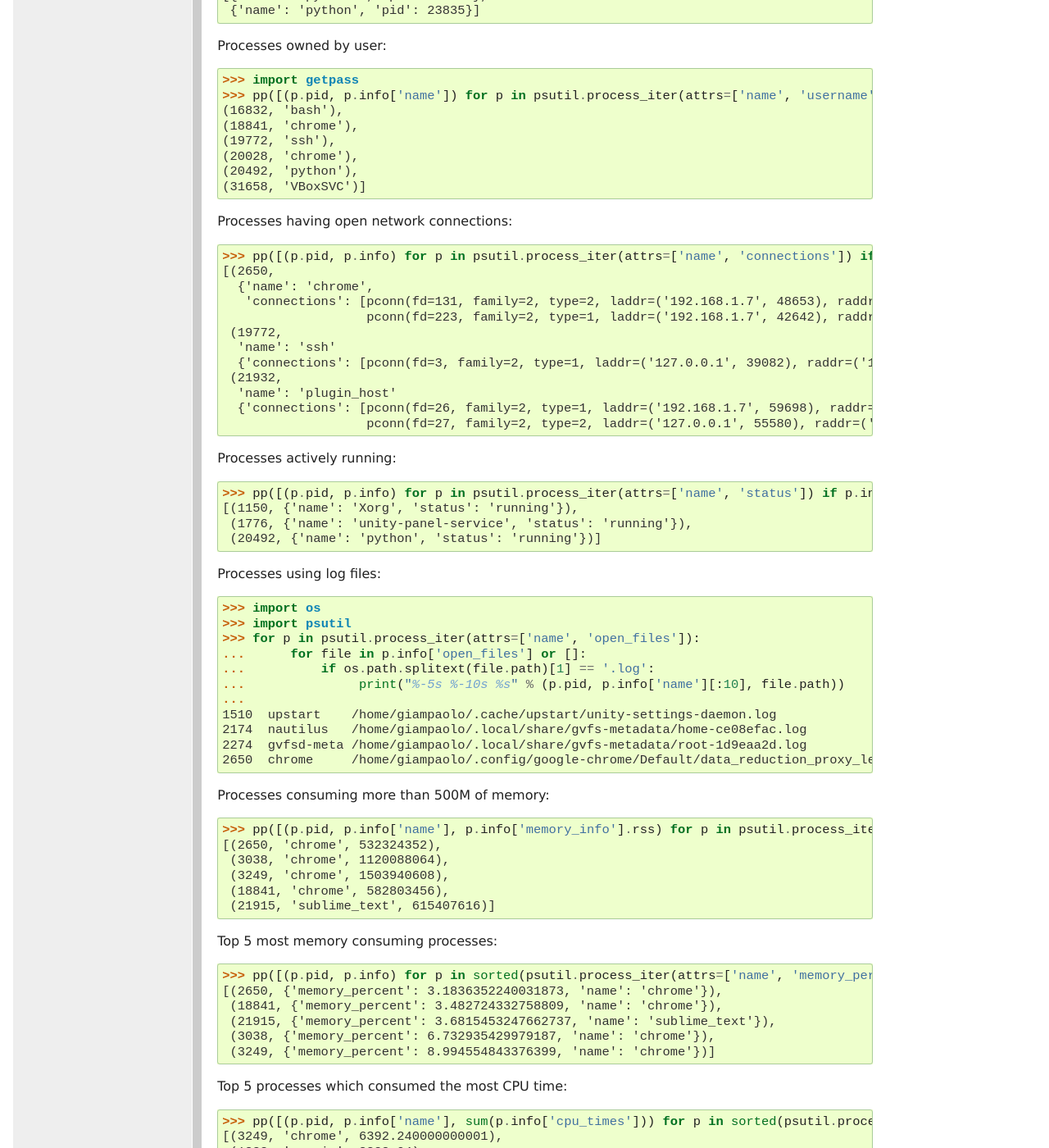
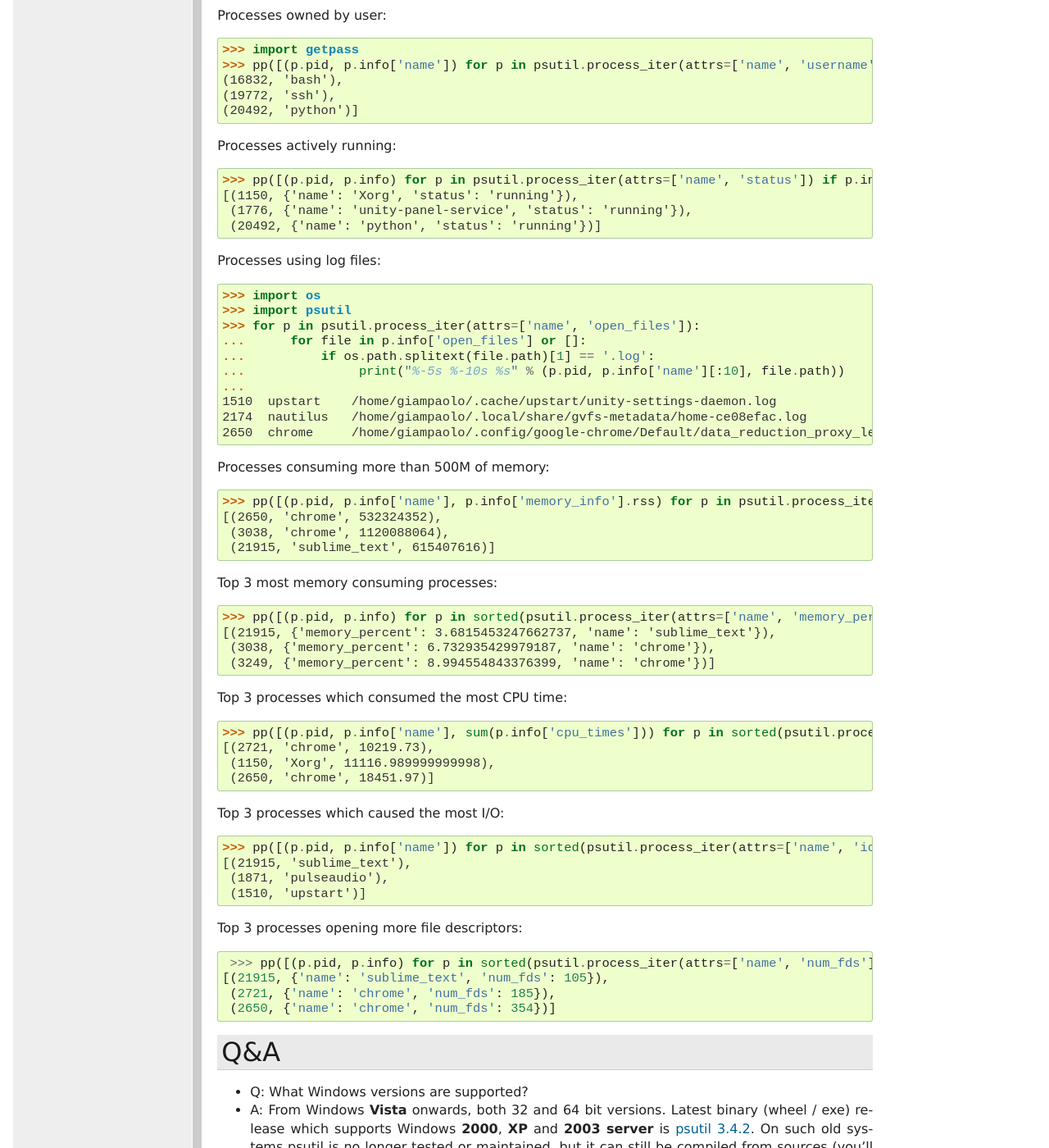
Before and after one commit to giampaolo/psutil, a Sphinx documentation site: the page built from docs/index.rst, in a window 1280 px wide and 1400 px high, scrolled down 37802 px. Shown: the whole window at 82% size. Built offline with Sphinx 7.4.7, drawn with Linux system fonts in a browser that asks for light colours; formulas are drawn with MathJax 3; some of the changed text lies outside the part shown.

Commit message:
update doc

```diff
--- a/docs/index.rst
+++ b/docs/index.rst
@@ -2359,26 +2357,8 @@ Processes owned by user::
   >>> import getpass
   >>> pp([(p.pid, p.info['name']) for p in psutil.process_iter(attrs=['name', 'username']) if p.info['username'] == getpass.getuser()])
   (16832, 'bash'),
-  (18841, 'chrome'),
   (19772, 'ssh'),
-  (20028, 'chrome'),
-  (20492, 'python'),
-  (31658, 'VBoxSVC')]
-
-Processes having open network connections::
-
-  >>> pp([(p.pid, p.info) for p in psutil.process_iter(attrs=['name', 'connections']) if p.info['connections']])
-  [(2650,
-    {'name': 'chrome',
-     'connections': [pconn(fd=131, family=2, type=2, laddr=('192.168.1.7', 48653), raddr=('151.5.1.14', 443), status='NONE'),
-                     pconn(fd=223, family=2, type=1, laddr=('192.168.1.7', 42642), raddr=('192.168.1.2', 8008), status='ESTABLISHED')]}),
-   (19772,
-    'name': 'ssh'
-    {'connections': [pconn(fd=3, family=2, type=1, laddr=('127.0.0.1', 39082), raddr=('127.0.0.1', 2222), status='ESTABLISHED')],}),
-   (21932,
-    'name': 'plugin_host'
-    {'connections': [pconn(fd=26, family=2, type=1, laddr=('192.168.1.7', 59698), raddr=('209.20.75.76', 80), status='CLOSE_WAIT'),
-                     pconn(fd=27, family=2, type=2, laddr=('127.0.0.1', 55580), raddr=('127.0.1.1', 53), status='NONE')]})]
+  (20492, 'python')]
 
 Processes actively running::
 
@@ -2398,7 +2378,6 @@ Processes using log files::
   ...
   1510  upstart    /home/giampaolo/.cache/upstart/unity-settings-daemon.log
   2174  nautilus   /home/giampaolo/.local/share/gvfs-metadata/home-ce08efac.log
-  2274  gvfsd-meta /home/giampaolo/.local/share/gvfs-metadata/root-1d9eaa2d.log
   2650  chrome     /home/giampaolo/.config/google-chrome/Default/data_reduction_proxy_leveldb/000003.log
 
 Processes consuming more than 500M of memory::
@@ -2406,43 +2385,33 @@ Processes consuming more than 500M of memory::
   >>> pp([(p.pid, p.info['name'], p.info['memory_info'].rss) for p in psutil.process_iter(attrs=['name', 'memory_info']) if p.info['memory_info'].rss > 500 * 1024 * 1024])
   [(2650, 'chrome', 532324352),
    (3038, 'chrome', 1120088064),
-   (3249, 'chrome', 1503940608),
-   (18841, 'chrome', 582803456),
    (21915, 'sublime_text', 615407616)]
 
-Top 5 most memory consuming processes::
-
-  >>> pp([(p.pid, p.info) for p in sorted(psutil.process_iter(attrs=['name', 'memory_percent']), key=lambda p: p.info['memory_percent'])][-5:])
-  [(2650, {'memory_percent': 3.1836352240031873, 'name': 'chrome'}),
-   (18841, {'memory_percent': 3.482724332758809, 'name': 'chrome'}),
-   (21915, {'memory_percent': 3.6815453247662737, 'name': 'sublime_text'}),
+Top 3 most memory consuming processes::
+
+  >>> pp([(p.pid, p.info) for p in sorted(psutil.process_iter(attrs=['name', 'memory_percent']), key=lambda p: p.info['memory_percent'])][-3:])
+  [(21915, {'memory_percent': 3.6815453247662737, 'name': 'sublime_text'}),
    (3038, {'memory_percent': 6.732935429979187, 'name': 'chrome'}),
    (3249, {'memory_percent': 8.994554843376399, 'name': 'chrome'})]
 
-Top 5 processes which consumed the most CPU time::
-
-  >>> pp([(p.pid, p.info['name'], sum(p.info['cpu_times'])) for p in sorted(psutil.process_iter(attrs=['name', 'cpu_times']), key=lambda p: sum(p.info['cpu_times'][:2]))][-5:])
-  [(3249, 'chrome', 6392.240000000001),
-   (1888, 'compiz', 8833.04),
-   (2721, 'chrome', 10219.73),
+Top 3 processes which consumed the most CPU time::
+
+  >>> pp([(p.pid, p.info['name'], sum(p.info['cpu_times'])) for p in sorted(psutil.process_iter(attrs=['name', 'cpu_times']), key=lambda p: sum(p.info['cpu_times'][:2]))][-3:])
+  [(2721, 'chrome', 10219.73),
    (1150, 'Xorg', 11116.989999999998),
    (2650, 'chrome', 18451.97)]
 
-Top 5 processes which caused the most I/O::
-
-  >>> pp([(p.pid, p.info['name']) for p in sorted(psutil.process_iter(attrs=['name', 'io_counters']), key=lambda p: p.info['io_counters'] and p.info['io_counters'][:2])][-5:])
+Top 3 processes which caused the most I/O::
+
+  >>> pp([(p.pid, p.info['name']) for p in sorted(psutil.process_iter(attrs=['name', 'io_counters']), key=lambda p: p.info['io_counters'] and p.info['io_counters'][:2])][-3:])
   [(21915, 'sublime_text'),
-   (2175, 'indicator-multiload'),
    (1871, 'pulseaudio'),
-   (1510, 'upstart'),
-   (2650, 'chrome')]
-
-Top 5 processes opening more file descriptors::
-
-   >>> pp([(p.pid, p.info) for p in sorted(psutil.process_iter(attrs=['name', 'num_fds']), key=lambda p: p.info['num_fds'])][-5:])
-  [(3038, {'name': 'chrome', 'num_fds': 100}),
-   (21915, {'name': 'sublime_text', 'num_fds': 105}),
-   (18841, {'name': 'chrome', 'num_fds': 144}),
+   (1510, 'upstart')]
+
+Top 3 processes opening more file descriptors::
+
+   >>> pp([(p.pid, p.info) for p in sorted(psutil.process_iter(attrs=['name', 'num_fds']), key=lambda p: p.info['num_fds'])][-3:])
+  [(21915, {'name': 'sublime_text', 'num_fds': 105}),
    (2721, {'name': 'chrome', 'num_fds': 185}),
    (2650, {'name': 'chrome', 'num_fds': 354})]
 
```
Also changed, not shown: other parts of docs/index.rst (+9 -11 lines).
